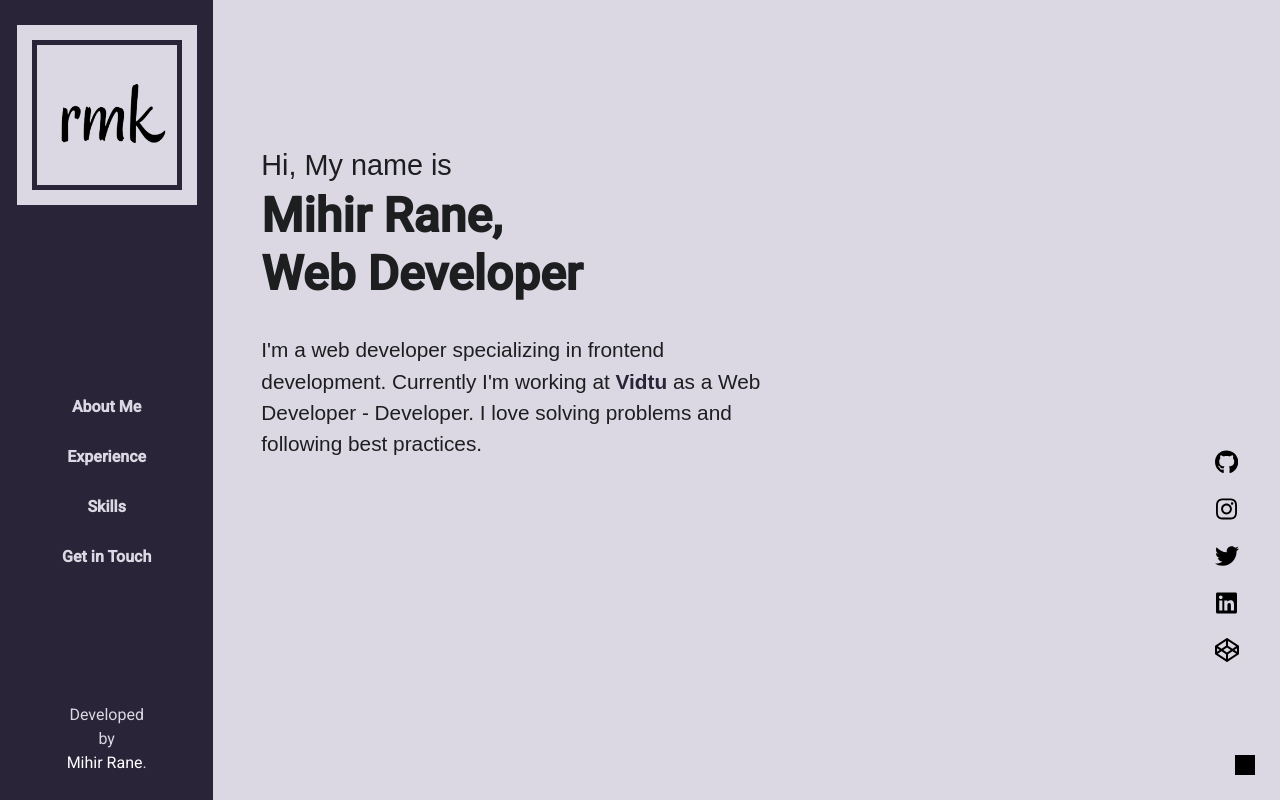
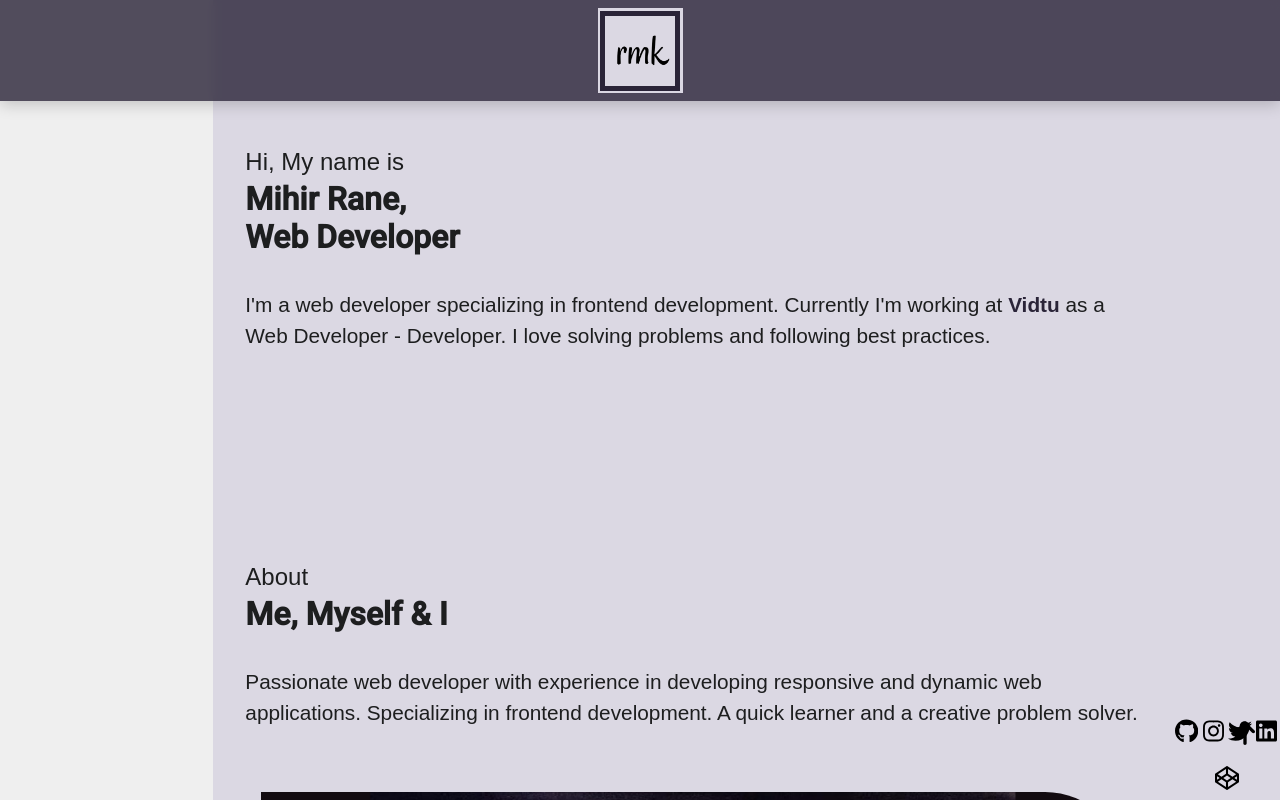
Before and after one commit to ranemihirk/portfolio, an Angular app: page / in a window 1280 px wide. Built offline with nearby package versions, Linux system fonts and the light colour scheme.

Commit message:
Added media query to the whole page

```diff
--- a/src/app/header/header.component.css
+++ b/src/app/header/header.component.css
@@ -3,35 +3,64 @@
     // top: 0;
     // left: 0; */
     width: 100%;
-    height: 100vh;
-    padding: 25px 0;
+
     display: flex;
     /* // align-items: center; */
     justify-content: center;
     flex-wrap: wrap;
     background-color: #2A2438;
     position: relative;
+    padding: 8px;
+    position: fixed;
+    left: 0;
+    top: 0;
+    z-index: 1;
+    background-color: rgba(42,36,56,.8);
+    backdrop-filter: blur(5px);
+    -webkit-box-shadow: 0 3px 15px rgb(0 0 0 / 20%);
 }
 
-.header-logo-wrap{
+.main-header-desktop .header-logo-wrap{
     /* // display: inline-block;
     // padding: 25px; */
     width: 100%;
     text-align: center;
 }
-.header-logo-inner-wrap{
+.main-header-desktop .header-logo-inner-wrap{
     background-color: #dbd8e3;
     padding: 15px;
     display: inline-block;
 }
-.header-logo{
+.main-header-desktop .header-logo{
     border: 5px solid #2A2438;
     width: 150px;
 }
-.header-logo-nottop{
+.main-header-desktop .header-logo-nottop{
     height: 70px;
     object-fit: cover;
     object-position: center;
+}
+
+
+.main-header-phone .header-logo-wrap{
+  /* // display: inline-block;
+  // padding: 25px; */
+  width: 100%;
+  text-align: center;
+}
+.main-header-phone .header-logo-inner-wrap{
+  background-color: #dbd8e3;
+  padding: 2.5px;
+  display: inline-block;
+}
+.main-header-phone .header-logo{
+  border: 5px solid #2A2438;
+  width: 80px;
+}
+.main-header-phone .header-logo-nottop{
+  height: 70px;
+  object-fit: cover;
+  object-position: center;
 }
 
 .header-menu-wrap{
@@ -96,10 +125,51 @@
 }
 .scroll-top-arrow{
     position: fixed;
-    bottom: 25px;
+    bottom: 60px;
     right: 25px;
     height: 20px;
     width: 20px;
-    background-color: #000;
     z-index: 5;
 }
+
+.main-header-desktop{
+  display: none;
+  height: 100vh;
+  padding: 25px 0;
+}
+
+
+@media (max-width:300px)  {
+  /* fold devices */
+
+}
+@media (min-width:320px)  { /* smartphones, iPhone, portrait 480x320 phones */ }
+@media (min-width:481px)  { /* portrait e-readers (Nook/Kindle), smaller tablets @ 600 or @ 640 wide. */ }
+@media (min-width:641px)  {
+  /* portrait tablets, portrait iPad, landscape e-readers, landscape 800x480 or 854x480 phones */
+
+}
+@media (min-width:961px)  { /* tablet, landscape iPad, lo-res laptops ands desktops */ }
+@media (min-width:1025px) { /* big landscape tablets, laptops, and desktops */ }
+@media (min-width:1281px) {
+  /* hi-res laptops and desktops */
+  .main-header{
+    padding: 0;
+    position: relative;
+    left: null;
+    top: null;
+    background-color: #2A2438;
+  }
+  .main-header-desktop{
+    display: flex;
+  }
+  .main-header-phone{
+    display: none;
+  }
+  .header-logo-wrap{
+    margin-top: 25px;
+  }
+  .scroll-top-arrow{
+    bottom: 25px;
+  }
+}
--- a/src/app/header/header.component.html
+++ b/src/app/header/header.component.html
@@ -1,4 +1,4 @@
-<section class="main-header">
+<section class="main-header main-header-desktop">
     <div class="header-logo-wrap">
         <div class="header-logo-inner-wrap">
             <a href="https://ranemihirk.com/">
@@ -20,4 +20,17 @@
         <p class="footer-cp">Developed</p><p class="footer-cp">by</p><p class="footer-cp"><a class="footer-cp-a" href="#">Mihir Rane</a>.</p>
     </div>
 </section>
-<a class="scroll-top-arrow" href="#home"></a>
+
+<section class="main-header main-header-phone">
+  <div class="header-logo-wrap">
+    <div class="header-logo-inner-wrap">
+        <a href="https://ranemihirk.com/">
+            <img src="../../assets/images/logo.png" alt="" class="header-logo">
+        </a>
+    </div>
+</div>
+</section>
+
+<a class="scroll-top-arrow" href="#home">
+  <svg xmlns="http://www.w3.org/2000/svg" viewBox="0 0 384 512"><!--! Font Awesome Pro 6.2.0 by @fontawesome - https://fontawesome.com License - https://fontawesome.com/license (Commercial License) Copyright 2022 Fonticons, Inc. --><path d="M214.6 41.4c-12.5-12.5-32.8-12.5-45.3 0l-160 160c-12.5 12.5-12.5 32.8 0 45.3s32.8 12.5 45.3 0L160 141.2V448c0 17.7 14.3 32 32 32s32-14.3 32-32V141.2L329.4 246.6c12.5 12.5 32.8 12.5 45.3 0s12.5-32.8 0-45.3l-160-160z"/></svg>
+</a>
--- a/src/app/main/main.component.css
+++ b/src/app/main/main.component.css
@@ -27,21 +27,9 @@ html{
   .website-main{
       /* // background-color: #000; */
   }
-  /* // /* Hide scrollbar for Chrome, Safari and Opera
-  // .website-main::-webkit-scrollbar {
-  //     display: none;
-  // }
 
-  // /* Hide scrollbar for IE, Edge and Firefox
-  // .website-main {
-  //   -ms-overflow-style: none;  /* IE and Edge
-  //   scrollbar-width: none;  /* Firefox
-  // } */
-  .home-section .about-desc-wrap{
-    max-width: 60%;
-  }
   .main-section{
-      height: 100vh;
+      height: auto;
       width: 100%;
       position:relative;
       /* // height:500px;
@@ -52,6 +40,7 @@ html{
       justify-content: center;
       background-color: #dbd8e3;
       color: #2A2438;
+      flex-wrap: wrap;
   }
   .top-section-arrow{
       width: 45px;
@@ -63,142 +52,15 @@ html{
   .bn-title{
     color: #2A2438;
   }
-  /* .css-typing p{
-      border-right: .15em solid #2A2438;
-      letter-spacing: 3px;
-      white-space: nowrap;
-      overflow: hidden;
-      display: inline-block;
-    }
-    .css-typing p:nth-child(1) {
-      width: 1.6em;
-      -webkit-animation: type 0.5s steps(40, end);
-      animation: type 0.5s steps(40, end);
-      -webkit-animation-fill-mode: forwards;
-      animation-fill-mode: forwards;
-    }
-
-    .css-typing p:nth-child(3) {
-      width: 8.4em;
-      opacity: 0;
-      -webkit-animation: type2 2s steps(40, end);
-      animation: type2 2s steps(40, end);
-      -webkit-animation-delay: 2s;
-      animation-delay: 0.5s;
-      -webkit-animation-fill-mode: forwards;
-      animation-fill-mode: forwards;
-    }
-
-    .css-typing p:nth-child(5) {
-      width: 8.6em;
-      opacity: 0;
-      -webkit-animation: type3 5s steps(20, end), blink .5s step-end infinite alternate;
-      animation: type3 2s steps(20, end), blink .5s step-end infinite alternate;
-      -webkit-animation-delay: 4s;
-      animation-delay: 2.5s;
-      -webkit-animation-fill-mode: forwards;
-      animation-fill-mode: forwards;
-    } */
-
-    @keyframes type {
-      0% {
-        width: 0;
-      }
-      99.9% {
-        border-right: .15em solid #2A2438;
-      }
-      100% {
-        border: none;
-      }
-    }
-
-    @-webkit-keyframes type {
-      0% {
-        width: 0;
-      }
-      99.9% {
-        border-right: .15em solid #2A2438;
-      }
-      100% {
-        border: none;
-      }
-    }
-
-    @keyframes type2 {
-      0% {
-        width: 0;
-      }
-      1% {
-        opacity: 1;
-      }
-      99.9% {
-        border-right: .15em solid #2A2438;
-      }
-      100% {
-        opacity: 1;
-        border: none;
-      }
-    }
-
-    @-webkit-keyframes type2 {
-      0% {
-        width: 0;
-      }
-      1% {
-        opacity: 1;
-      }
-      99.9% {
-        border-right: .15em solid #2A2438;
-      }
-      100% {
-        opacity: 1;
-        border: none;
-      }
-    }
-
-    @keyframes type3 {
-      0% {
-        width: 0;
-      }
-      1% {
-        opacity: 1;
-      }
-      100% {
-        opacity: 1;
-      }
-    }
-
-    @-webkit-keyframes type3 {
-      0% {
-        width: 0;
-      }
-      1% {
-        opacity: 1;
-      }
-      100% {
-        opacity: 1;
-      }
-    }
-
-    @keyframes blink {
-      50% {
-        border-color: transparent;
-      }
-    }
-    @-webkit-keyframes blink {
-      50% {
-        border-color: tranparent;
-      }
-    }
 
     .main-section-wrap{
       width: 100%;
-      padding: 9rem 3rem;
+      padding: 9rem 2rem;
       height: 100%;
     }
-    /* // .section-main-title, .section-main-subtitle, .section-main-tabs{
-    //   width: 100%;
-    // } */
+    .about-section .main-section-wrap{
+      padding: 3rem 2rem;
+    }
 
     .tabs-content-wrap{
       padding: 15px;
@@ -226,10 +88,10 @@ html{
     }
 
     .section-main-title{
-      font-size: 1.8rem;
+      font-size: 1.5rem;
     }
     .section-main-subtitle{
-      font-size: 3rem;
+      font-size: 2rem;
       font-weight: 700;
       margin-bottom: 2rem;
     }
@@ -237,11 +99,11 @@ html{
       margin-bottom: 1rem;
     }
 .about-section-desc{
-  flex: 60%;
+  flex: 100%;
 }
 .about-section-photo{
-  padding: 9rem 3rem;
-  flex:40%;
+  padding: 0 3rem;
+  flex:100%;
 }
 .about-section-photo img{
   width: 100%;
@@ -261,10 +123,10 @@ html{
   display: flex;
   flex-wrap: wrap;
   height: fit-content;
-  margin-bottom: 8rem;
+  width: 100%;
 }
 .social-media-item{
-  flex:100%;
+  flex:20%;
   text-align: center;
   padding: 8px 0;
 }
@@ -274,3 +136,61 @@ html{
 .social-media-item a svg{
   height: 1.5rem;
 }
+
+
+
+
+@media (max-width:300px)  {
+  /* fold devices */
+
+}
+@media (min-width:320px)  { /* smartphones, iPhone, portrait 480x320 phones */ }
+@media (min-width:481px)  { /* portrait e-readers (Nook/Kindle), smaller tablets @ 600 or @ 640 wide. */ }
+@media (min-width:641px)  {
+  /* portrait tablets, portrait iPad, landscape e-readers, landscape 800x480 or 854x480 phones */
+
+}
+@media (min-width:961px)  { /* tablet, landscape iPad, lo-res laptops ands desktops */ }
+@media (min-width:1025px) { /* big landscape tablets, laptops, and desktops */ }
+@media (min-width:1281px) {
+  /* hi-res laptops and desktops */
+  .main-section{
+    height: 100vh;
+  }
+  .main-section-wrap{
+    padding: 9rem 3rem;
+  }
+  .about-section .main-section-wrap{
+    padding: 9rem 2rem;
+  }
+  .about-section-photo{
+    padding: 9rem 3rem;
+  }
+  .home-section .about-desc-wrap{
+    max-width: 60%;
+  }
+  .section-main-title{
+    font-size: 1.8rem;
+  }
+  .section-main-subtitle{
+    font-size: 3rem;
+    font-weight: 700;
+    margin-bottom: 2rem;
+  }
+  .about-desc-wrap p{
+    margin-bottom: 1rem;
+  }
+  .about-section-desc{
+    flex: 60%;
+  }
+  .about-section-photo{
+    padding: 9rem 3rem;
+    flex:40%;
+  }
+  .social-media-wrap{
+    margin-bottom: 8rem;
+  }
+  .social-media-item{
+    flex:100%;
+  }
+}
```
